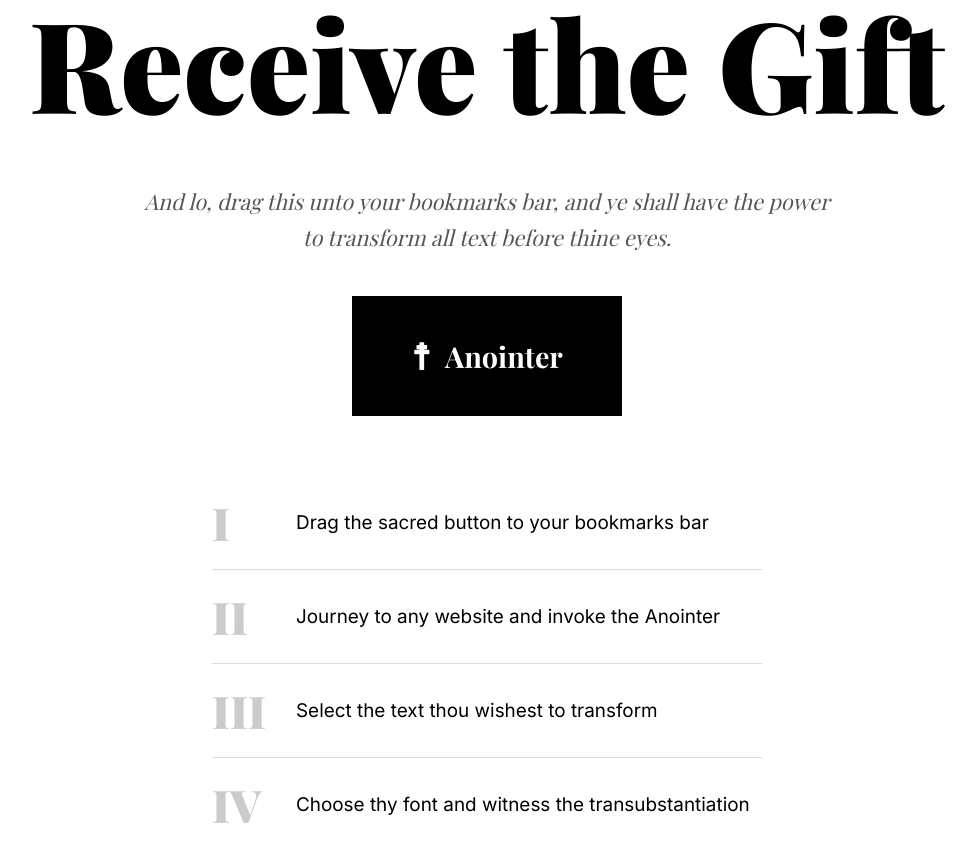
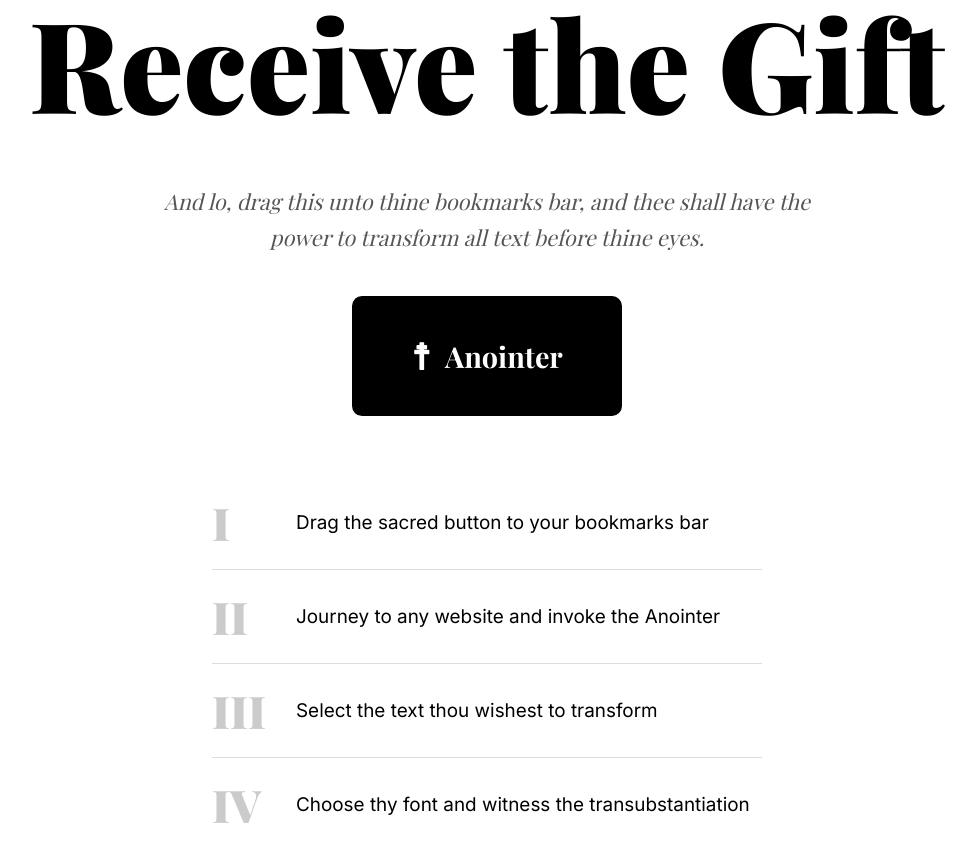
Before and after one commit to alv22/anointer, a plain HTML site: page index.html in a window 1280 px wide. Shown: the part 937-1800 px from the top of the page, without its empty margins (153-1129 px from the left). Drawn offline with nearby package versions, Linux system fonts and the light colour scheme; a web font is replaced by a local one.

Commit message:
new button

```diff
--- a/index.html
+++ b/index.html
@@ -129,6 +129,7 @@
     .bookmarklet-link {
       display: inline-flex;
       align-items: center;
+      border-radius: 10px;
       gap: 14px;
       padding: 28px 56px;
       background: #000;
@@ -466,7 +467,7 @@
     <h2 class="section-title">Receive the Gift</h2>
 
     <div class="install-area">
-      <p class="gospel">And lo, drag this unto your bookmarks bar, and ye shall have the power to transform all text before thine eyes.</p>
+      <p class="gospel">And lo, drag this unto thine bookmarks bar, and thee shall have the power to transform all text before thine eyes.</p>
 
       <a class="bookmarklet-link" id="bookmarklet">
         <span class="cross">☨</span>
@@ -631,7 +632,7 @@ document.querySelectorAll(<span class="string">'*'</span>).forEach(el =&gt; {
     <p class="blessing">Freely given unto the world</p>
     <p class="credit">by <a href="https://www.hexagon.fi" target="_blank">Hexagon Intergalactic Ltd</a></p>
     <p style="margin-top: 16px; opacity: 0.4; font-size: 0.85rem;">Open source. No indulgences required.</p>
-    <div class="amen">AMEN</div>
+    <div class="amen">A M E N</div>
   </footer>
 
   <script>
```
